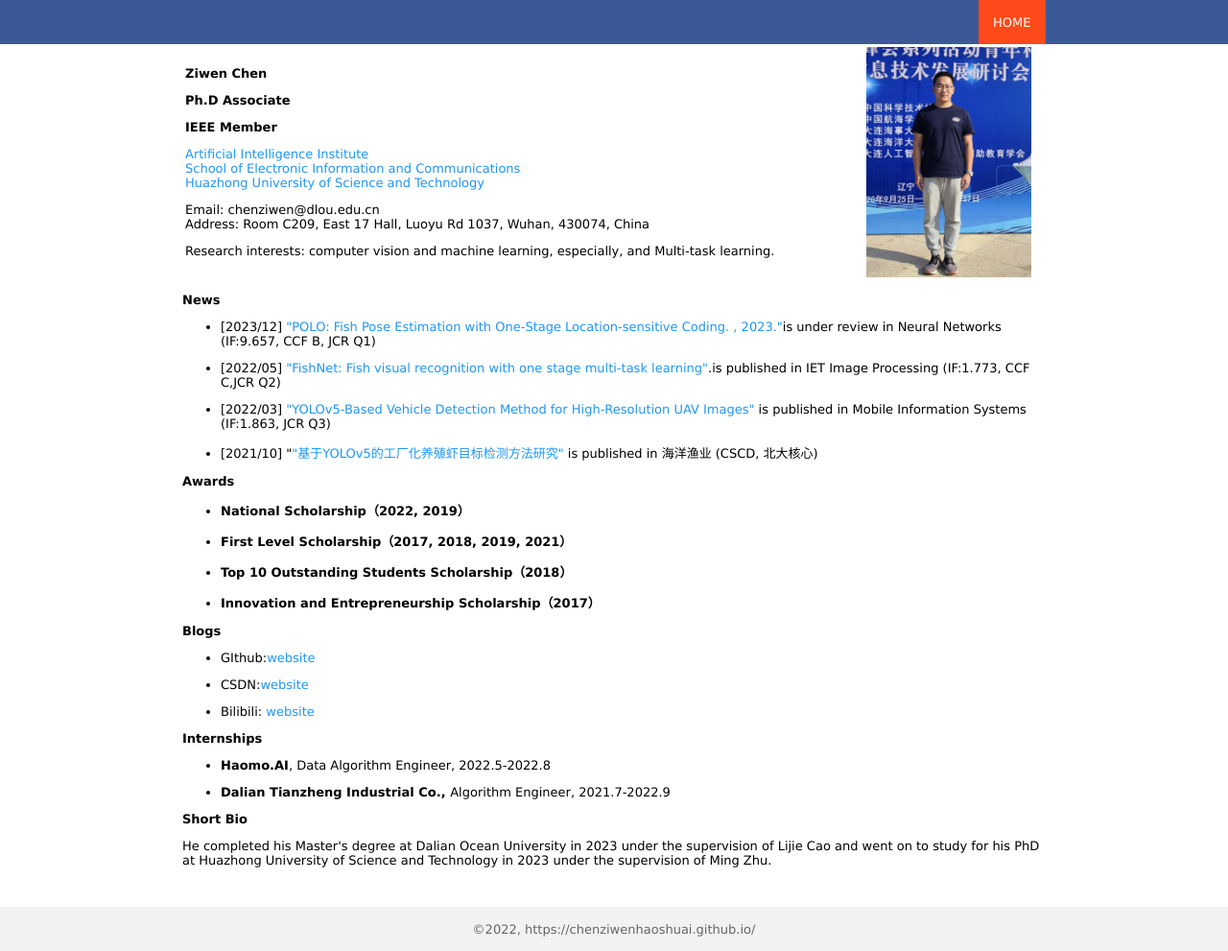
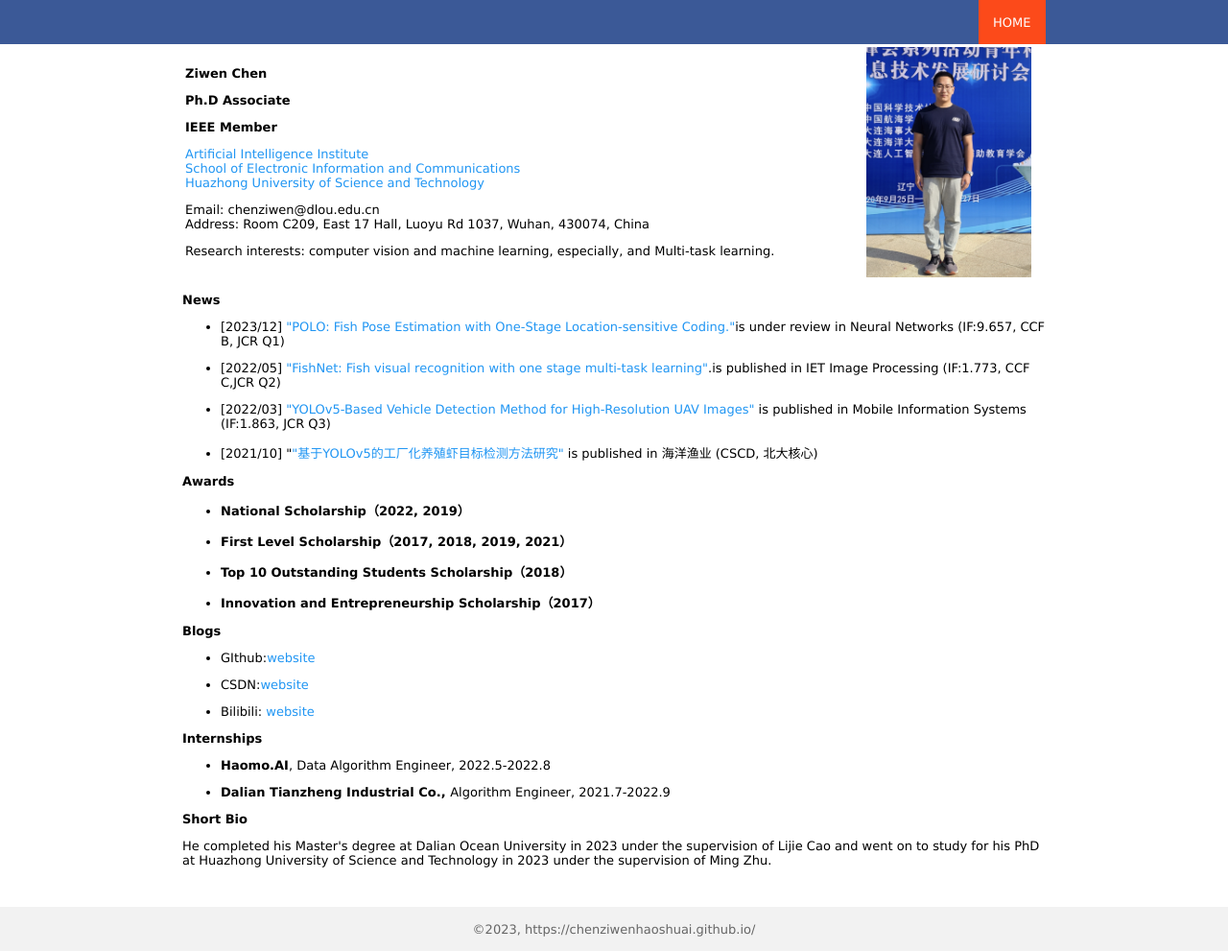
Before and after one commit to chenziwenhaoshuai/chenziwenhaoshuai.github.io, a plain HTML site: page index.html in a window 1280 px wide. Shown: the whole page at 96% size. Drawn offline with Linux system fonts and the light colour scheme.

Commit message:
Update index.html

```diff
--- a/index.html
+++ b/index.html
@@ -1888,7 +1888,7 @@
   </tbody>
   </table>
 
-	<p><strong>News</strong></p><ul><li><p>[2023/12] <a href="https://www.sciencedirect.com/journal/neural-networks">"POLO: Fish Pose Estimation with One-Stage Location-sensitive Coding. , 2023."</a>is under review in Neural Networks (IF:9.657, CCF B, JCR Q1)</p></li><li><p>[2022/05]&nbsp;<a href="https://ietresearch.onlinelibrary.wiley.com/doi/abs/10.1049/ipr2.12556">"FishNet: Fish visual recognition with one stage multi‐task learning"</a>.is published in IET Image Processing (IF:1.773, CCF C,JCR Q2)</p></li></ul>
+	<p><strong>News</strong></p><ul><li><p>[2023/12] <a href="https://www.sciencedirect.com/journal/neural-networks">"POLO: Fish Pose Estimation with One-Stage Location-sensitive Coding."</a>is under review in Neural Networks (IF:9.657, CCF B, JCR Q1)</p></li><li><p>[2022/05]&nbsp;<a href="https://ietresearch.onlinelibrary.wiley.com/doi/abs/10.1049/ipr2.12556">"FishNet: Fish visual recognition with one stage multi‐task learning"</a>.is published in IET Image Processing (IF:1.773, CCF C,JCR Q2)</p></li></ul>
 	<ul><li><p>[2022/03]  <a href="https://www.hindawi.com/journals/misy/2022/1828848/">"YOLOv5-Based Vehicle Detection Method for High-Resolution UAV Images"</a>&nbsp;is published in Mobile Information Systems (IF:1.863, JCR Q3)</p></li></ul>
 
 	<ul><li><p>[2021/10] "<a href="https://kns.cnki.net/kcms/detail/detail.aspx?dbcode=CAPJ&amp;dbname=CAPJLAST&amp;filename=HTYY20220518000&amp;uniplatform=NZKPT&amp;v=OEqUscfMFgz52lxPuOrcL-iXR8BqCsCkYYpl3G0W-74l3GMTXncCdCtiuHbX1KnD">"基于YOLOv5的工厂化养殖虾目标检测方法研究"</a>&nbsp;is published in 海洋渔业 (CSCD, 北大核心)</p></li></ul>
@@ -1934,7 +1934,7 @@
 </div>
 
 <div class="bottombar">
-  ©2022, https://chenziwenhaoshuai.github.io/
+  ©2023, https://chenziwenhaoshuai.github.io/
   </div>
 
 
```
